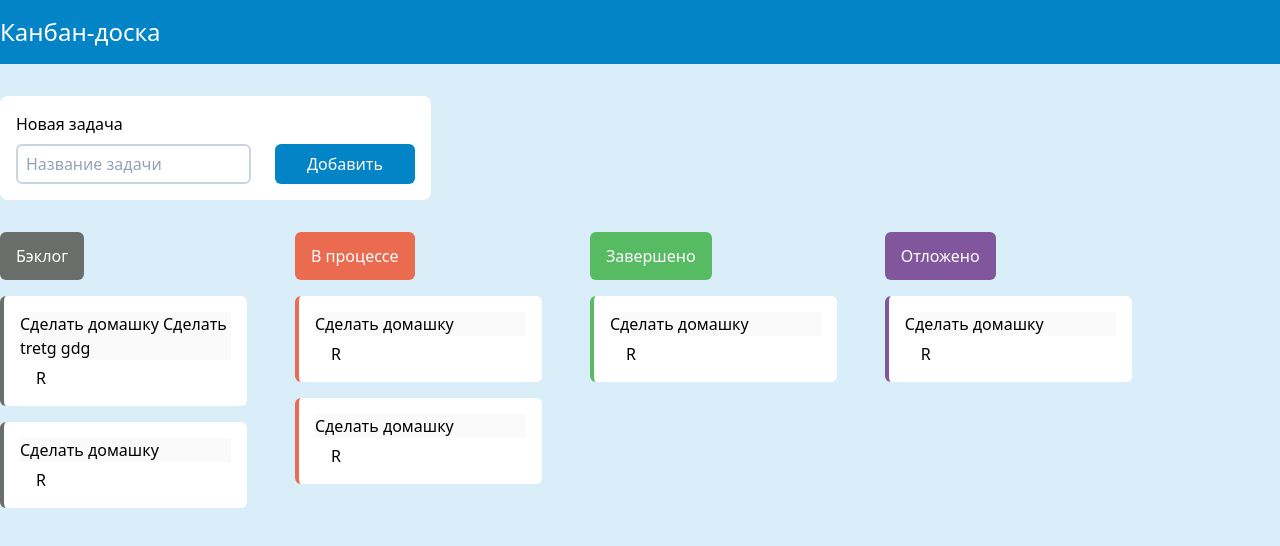
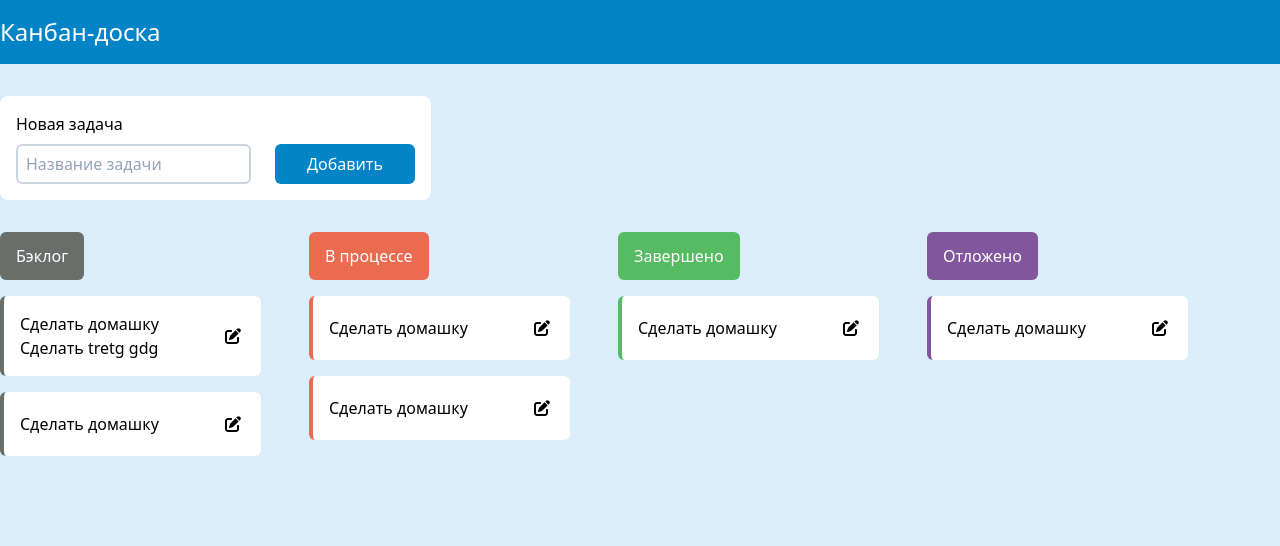
Before and after one commit to erikgab01/kanban, a React (Create React App) app: page / in a window 1280 px wide. Shown: the top 546 px of the page. Built offline with nearby package versions, Linux system fonts and the light colour scheme.

Commit message:
Applied some styles for editing

```diff
--- a/package.json
+++ b/package.json
@@ -3,6 +3,10 @@
   "version": "0.1.0",
   "private": true,
   "dependencies": {
+    "@fortawesome/fontawesome-svg-core": "^6.1.2",
+    "@fortawesome/free-regular-svg-icons": "^6.1.2",
+    "@fortawesome/free-solid-svg-icons": "^6.1.2",
+    "@fortawesome/react-fontawesome": "^0.2.0",
     "@testing-library/jest-dom": "^5.16.4",
     "@testing-library/react": "^13.3.0",
     "@testing-library/user-event": "^13.5.0",
--- a/src/App.js
+++ b/src/App.js
@@ -1,5 +1,9 @@
 import Header from "./components/Header";
 import Kanban from "./components/Kanban";
+import { library } from "@fortawesome/fontawesome-svg-core";
+import { fas } from "@fortawesome/free-solid-svg-icons";
+
+library.add(fas);
 
 function App() {
     return (
--- a/src/components/Task.jsx
+++ b/src/components/Task.jsx
@@ -1,6 +1,7 @@
 import React, { useRef, useEffect } from "react";
 import { useState } from "react";
 import { Draggable } from "react-beautiful-dnd";
+import { FontAwesomeIcon } from "@fortawesome/react-fontawesome";
 
 // Move groups to context
 export default function Task({ task, taskI, groupI, color, groups, setGroups }) {
@@ -41,25 +42,34 @@ export default function Task({ task, taskI, groupI, color, groups, setGroups })
                         snapshot.draggingOver,
                         color
                     )}
-                    className="bg-white border-l-4 p-4 rounded-md mt-4"
+                    className="bg-white border-l-4 p-4 rounded-md mt-4 flex items-center gap-4"
                 >
                     {isEditing ? (
                         <textarea
-                            className="w-full resize-none overflow-hidden"
+                            className="w-full resize-none overflow-hidden outline-none bg-inherit border-b-2 border-blue-400"
                             value={task.content}
                             onChange={updateTask}
+                            rows="1"
                             ref={textareaRef}
                         />
                     ) : (
                         <textarea
-                            className="w-full resize-none overflow-hidden"
+                            className="w-full resize-none overflow-hidden bg-inherit pointer-events-none"
                             value={task.content}
                             disabled
+                            rows="1"
                             ref={textareaRef}
                         />
                     )}
-                    <button className="ml-4" onClick={() => setIsEditing(!isEditing)}>
-                        R
+                    <button
+                        className={
+                            isEditing
+                                ? "bg-blue-100 text-blue-400 rounded-md p-1 outline-none"
+                                : "bg-inherit p-1 outline-none"
+                        }
+                        onClick={() => setIsEditing(!isEditing)}
+                    >
+                        <FontAwesomeIcon icon="fa-solid fa-pen-to-square" />
                     </button>
                 </div>
             )}
--- a/src/components/TasksBoard.jsx
+++ b/src/components/TasksBoard.jsx
@@ -1,5 +1,5 @@
 import React from "react";
-import { DragDropContext, Draggable, Droppable } from "react-beautiful-dnd";
+import { DragDropContext, Droppable } from "react-beautiful-dnd";
 import { hexToRgb } from "../utility";
 import Task from "./Task";
 
```
Also changed, not shown: 1 other file (tests, documents, lock files or other folders).
